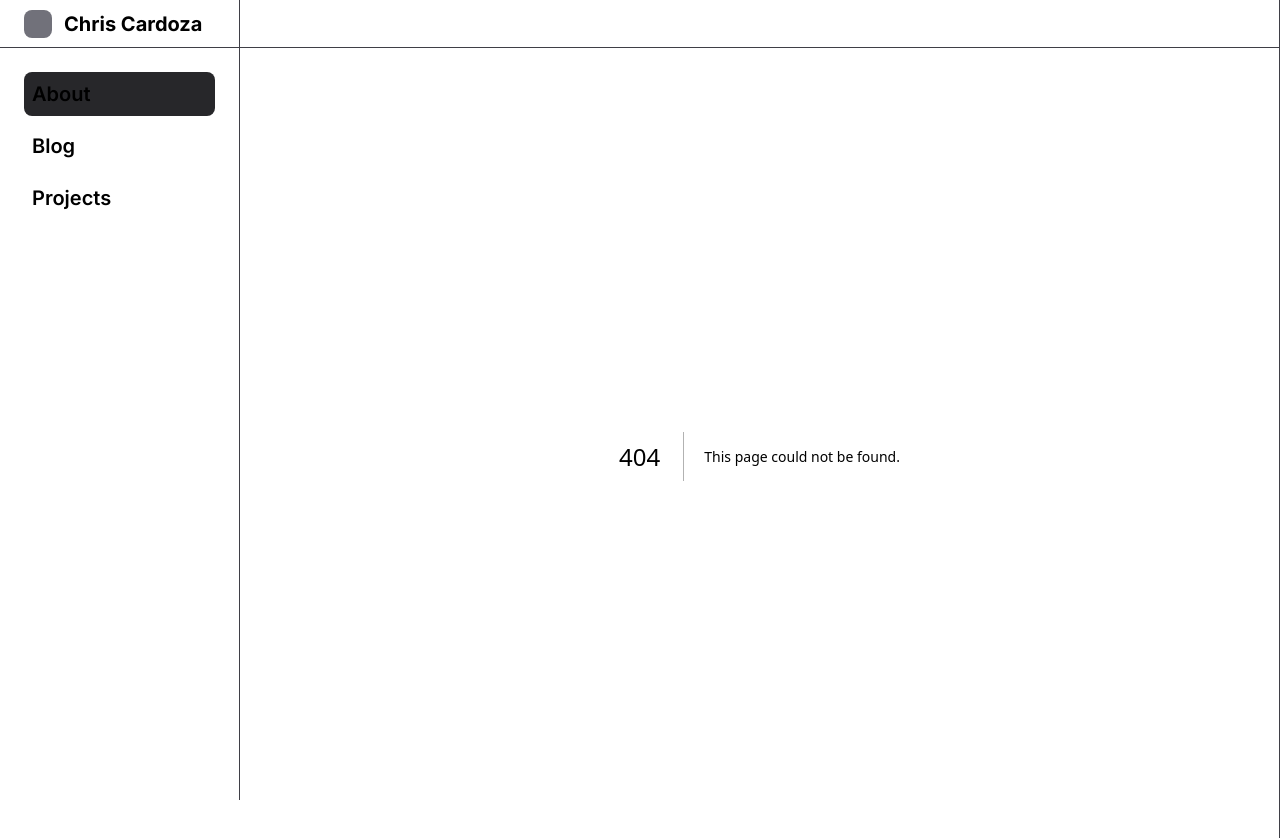
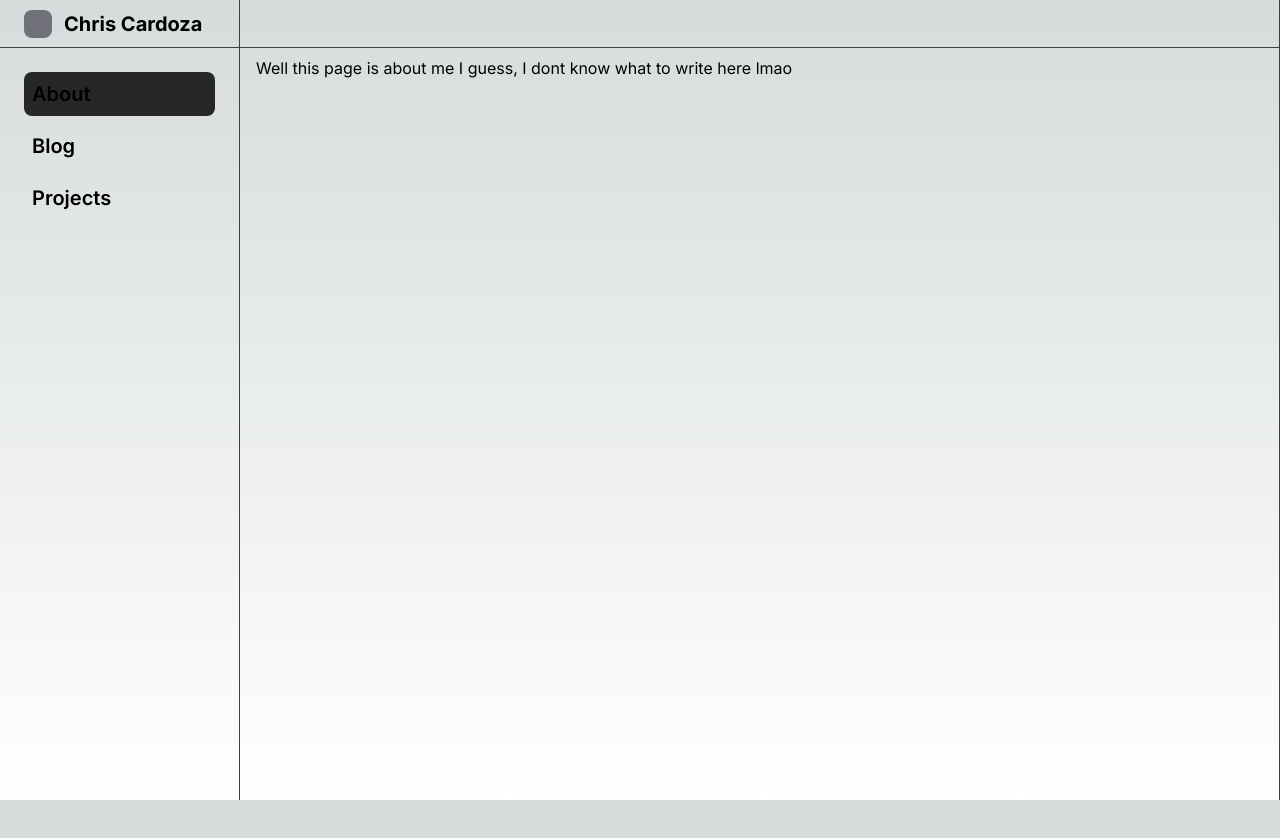
Before and after one commit to chcardoz/personal-site, a Next.js app: page /about in a window 1280 px wide. Before the commit this address had no page. Shown: the top 838 px of the page. After the commit the page ends 800 px from the top, so only its background shows below. Built offline with nearby package versions, Linux system fonts and the light colour scheme.

Commit message:
opt studio out of home layout

```diff
--- /dev/null
+++ b/app/(personal)/about/page.tsx
@@ -0,0 +1,7 @@
+export default function Page() {
+  return (
+    <h1>
+      Well this page is about me I guess, I dont know what to write here lmao
+    </h1>
+  );
+}
--- /dev/null
+++ b/app/(personal)/layout.tsx
@@ -0,0 +1,30 @@
+import type { Metadata } from "next";
+import Header from "@/components/Header";
+import HeaderMobile from "@/components/HeaderMobile";
+import SideNav from "@/components/SideNav";
+
+export const metadata: Metadata = {
+  title: "Create Next App",
+  description: "Generated by create next app",
+};
+
+export default function RootLayout({
+  children,
+}: {
+  children: React.ReactNode;
+}) {
+  return (
+    <div className="flex">
+      <SideNav />
+      <main className="flex-1">
+        <div className="flex flex-col md:ml-60 sm:border-r sm:border-zinc-700 min-h-screen">
+          <Header />
+          <HeaderMobile />
+          <div className="flex flex-col pt-2 px-4 space-y-2 flex-grow pb-4">
+            {children}
+          </div>
+        </div>
+      </main>
+    </div>
+  );
+}
--- /dev/null
+++ b/app/(personal)/page.tsx
@@ -0,0 +1,3 @@
+export default function Home() {
+  return <h1>Hello world</h1>;
+}
--- /dev/null
+++ b/app/(studio)/studio/[[...index]]/Studio.tsx
@@ -0,0 +1,8 @@
+"use client";
+
+import { NextStudio } from "next-sanity/studio";
+import config from "@/sanity.config";
+
+export default function Studio() {
+  return <NextStudio config={config} />;
+}
--- /dev/null
+++ b/app/(studio)/studio/[[...index]]/loading.tsx
@@ -0,0 +1 @@
+export { NextStudioLoading as default } from "next-sanity/studio/loading";
--- /dev/null
+++ b/app/(studio)/studio/[[...index]]/page.tsx
@@ -0,0 +1,9 @@
+import Studio from "./Studio";
+
+export const dynamic = "force-static";
+
+export { metadata } from "next-sanity/studio/metadata";
+
+export default function StudioPage() {
+  return <Studio />;
+}
--- a/app/layout.tsx
+++ b/app/layout.tsx
@@ -1,9 +1,6 @@
 import type { Metadata } from "next";
 import { Inter } from "next/font/google";
 import "./globals.css";
-import Header from "@/components/Header";
-import HeaderMobile from "@/components/HeaderMobile";
-import SideNav from "@/components/SideNav";
 
 const inter = Inter({ subsets: ["latin"] });
 
@@ -19,20 +16,7 @@ export default function RootLayout({
 }) {
   return (
     <html lang="en">
-      <body className={inter.className}>
-        <div className="flex">
-          <SideNav />
-          <main className="flex-1">
-            <div className="flex flex-col md:ml-60 sm:border-r sm:border-zinc-700 min-h-screen">
-              <Header />
-              <HeaderMobile />
-              <div className="flex flex-col pt-2 px-4 space-y-2 flex-grow pb-4">
-                {children}
-              </div>
-            </div>
-          </main>
-        </div>
-      </body>
+      <body className={inter.className}>{children}</body>
     </html>
   );
 }
--- a/app/page.tsx
+++ /dev/null
@@ -1,7 +0,0 @@
-export default function Home() {
-  return (
-    <main>
-      <h1>Hello world</h1>
-    </main>
-  );
-}
--- a/app/studio/page.tsx
+++ /dev/null
@@ -1,18 +0,0 @@
-"use client";
-import Head from "next/head";
-import { NextStudio } from "next-sanity/studio";
-import { metadata } from "next-sanity/studio/metadata";
-import config from "@/sanity.config";
-
-export default function StudioPage() {
-  return (
-    <>
-      <Head>
-        {Object.entries(metadata).map(([key, value]) => (
-          <meta key={key} name={key} content={value} />
-        ))}
-      </Head>
-      <NextStudio config={config} />
-    </>
-  );
-}
```
Also changed, not shown: app/(personal)/posts/[slug]/page.tsx (renamed from app/posts/[slug]/page.tsx).
